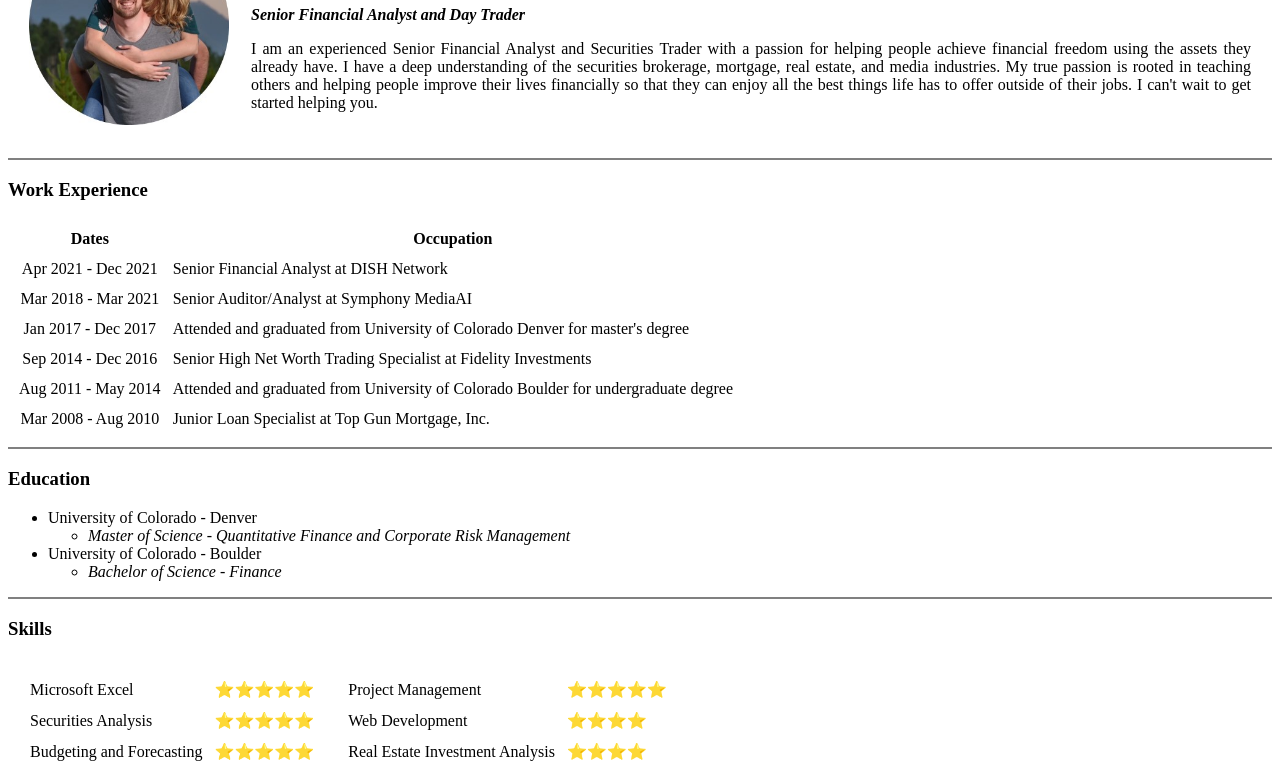
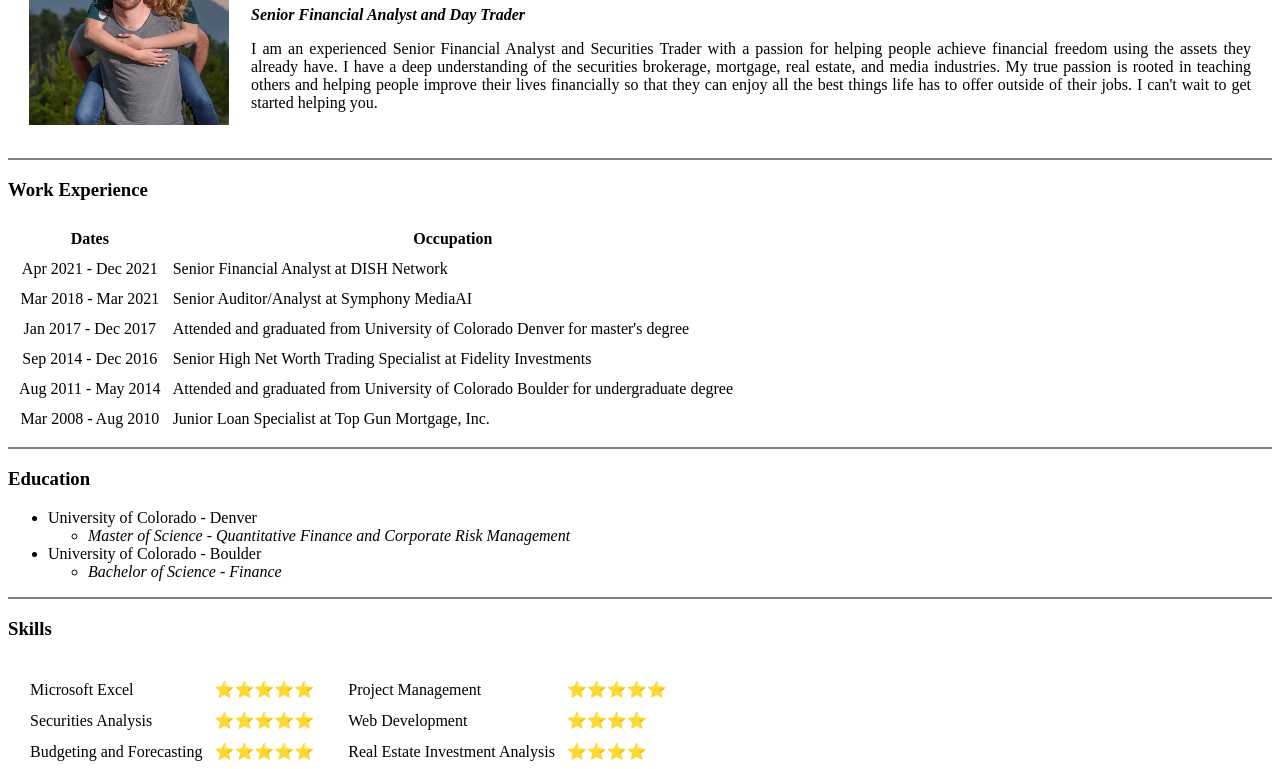
Before and after one commit to Cgraham6426/cv, a plain HTML site: page index.html in a window 1280 px wide. Shown: the part 104-873 px from the top of the page. Drawn offline with Linux system fonts and the light colour scheme.

Commit message:
Change Profile Pic

```diff
--- a/index.html
+++ b/index.html
@@ -9,7 +9,7 @@
 <body>
   <table cellspacing="20">
     <tr>
-      <td><img src="Katie and Me Circle.jpg" alt="Chase Profile Picture" width="200" height="200"></td>
+      <td><img src="Katie and Me Cropped.jpeg" alt="Chase Profile Picture" width="200" height="200"></td>
       <td>
         <h1>Chase Graham</h1>
         <p><em><strong>Senior Financial Analyst and Day Trader</strong></em></p>
```
